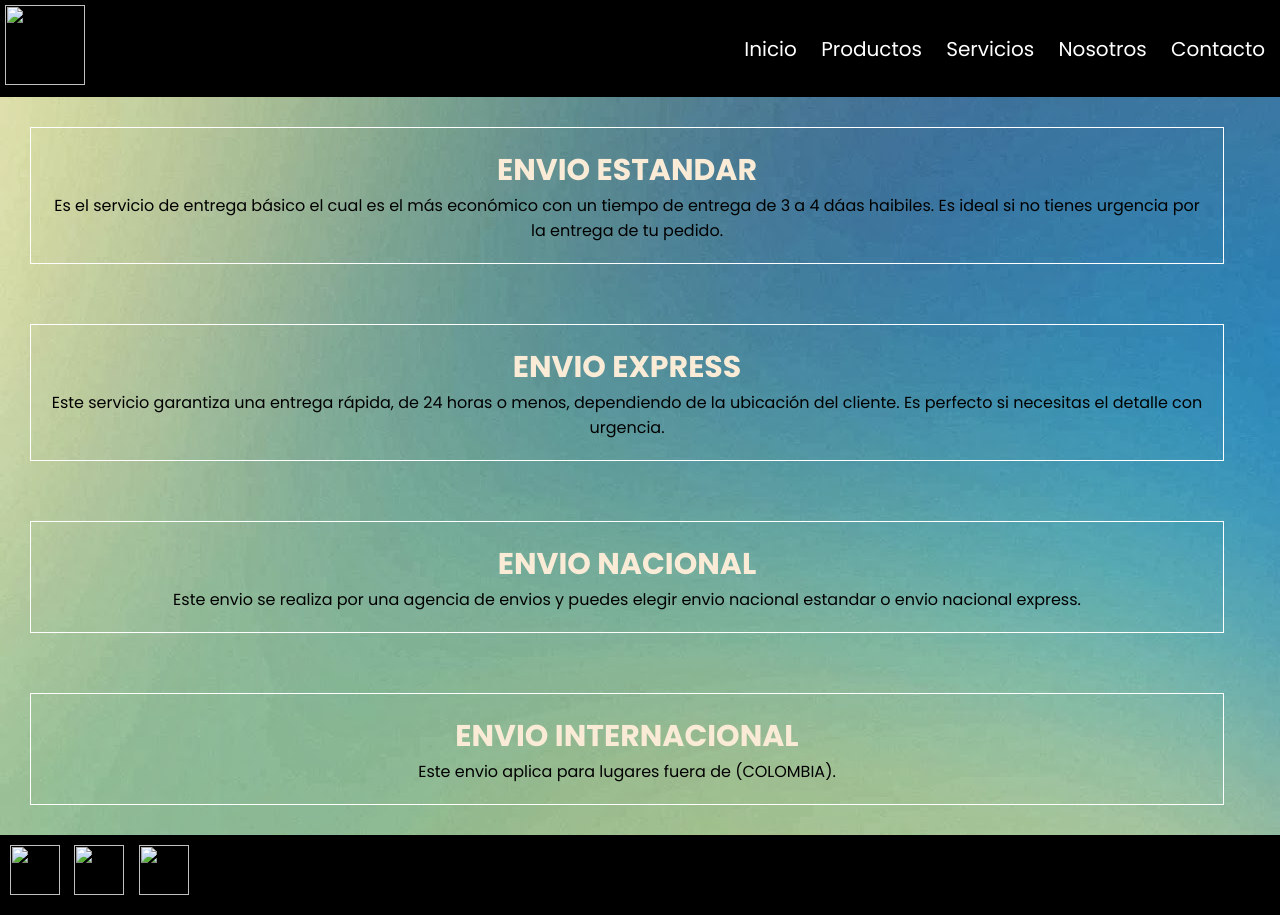
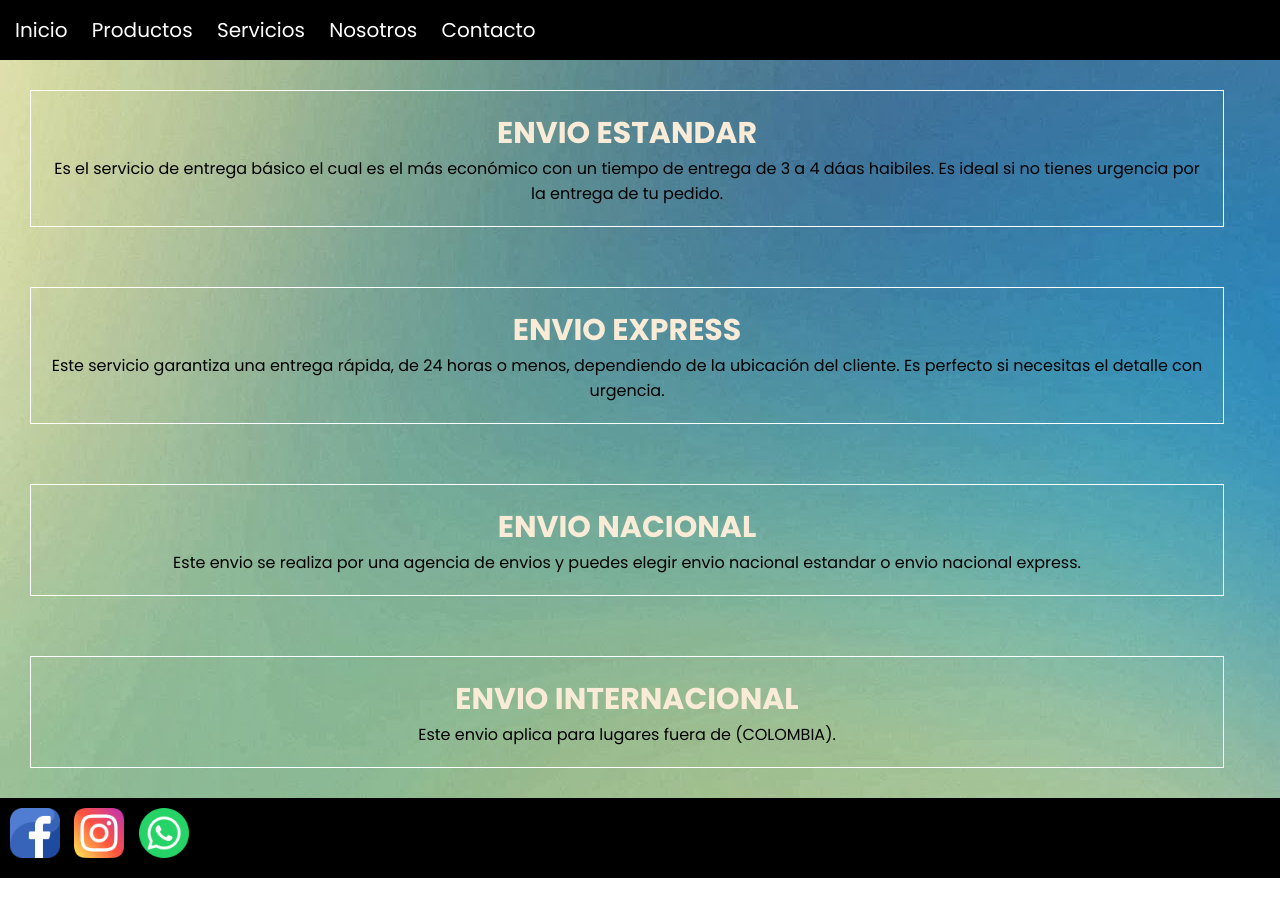
Before and after one commit to SebastianB23/dilo-con-flores, a plain HTML site: page pages/servicios.html in a window 1280 px wide. After the commit the page ends 878 px from the top, so only its background shows below. Drawn offline with Linux system fonts and the light colour scheme; a web font is replaced by a local one.

Commit message:
Css Pages

```diff
--- a/pages/servicios.html
+++ b/pages/servicios.html
@@ -6,11 +6,8 @@
             <link rel="stylesheet" href="../css/styles.css">
             <title>¡Dilo Con Flores!</title>
         </head>
-
     <body>
         <header>
-            <a href="../index.html"> <img src="./img/icon.png"></a>
-
             <nav class="nav-bar">
                     <ul>
                         <li><a href="../index.html">Inicio</a></li>
@@ -46,9 +43,9 @@
 
         <footer class="contactos">
             <div>
-                 <a href="https://www.facebook.com" target="_blank"> <img src="./img/facebook.png" alt="" ></a>
-                <a href="https://www.instagram.com" target="_blank"> <img src="./img/instagram.png" alt="" ></a>
-                <a href="https://www.web.whatsapp.com" target="_blank"> <img src="./img/whatsapp.png" alt="" ></a>
+                 <a href="https://www.facebook.com" target="_blank"> <img src="../img/facebook.png" alt="" ></a>
+                <a href="https://www.instagram.com" target="_blank"> <img src="../img/instagram.png" alt="" ></a>
+                <a href="https://www.web.whatsapp.com" target="_blank"> <img src="../img/whatsapp.png" alt="" ></a>
             </div>
         </footer>
     </body>
```
Also changed, not shown: pages/contactenos.html (+3 -5 lines), pages/nosotros.html (+3 -3 lines), pages/productos.html (+1 -1 lines).
